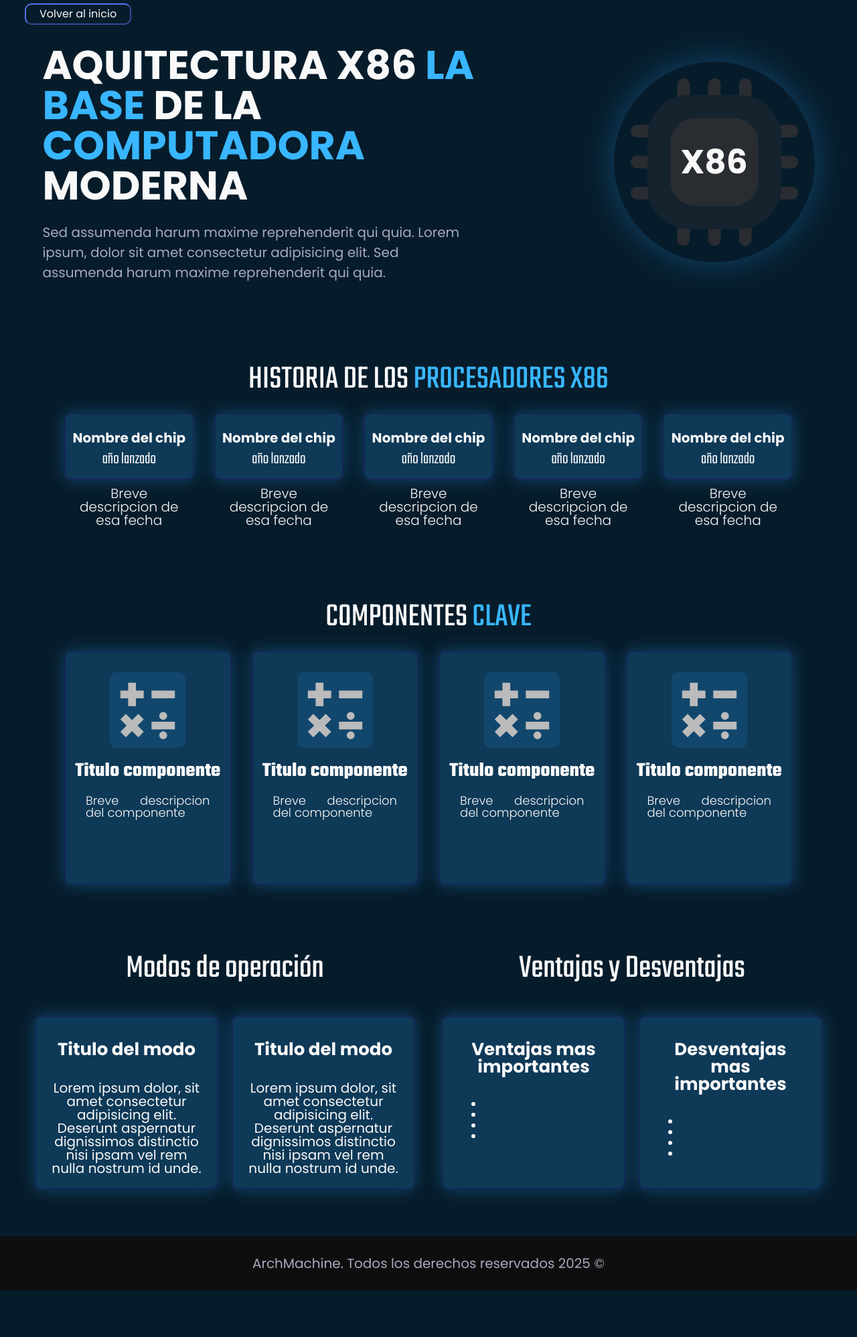
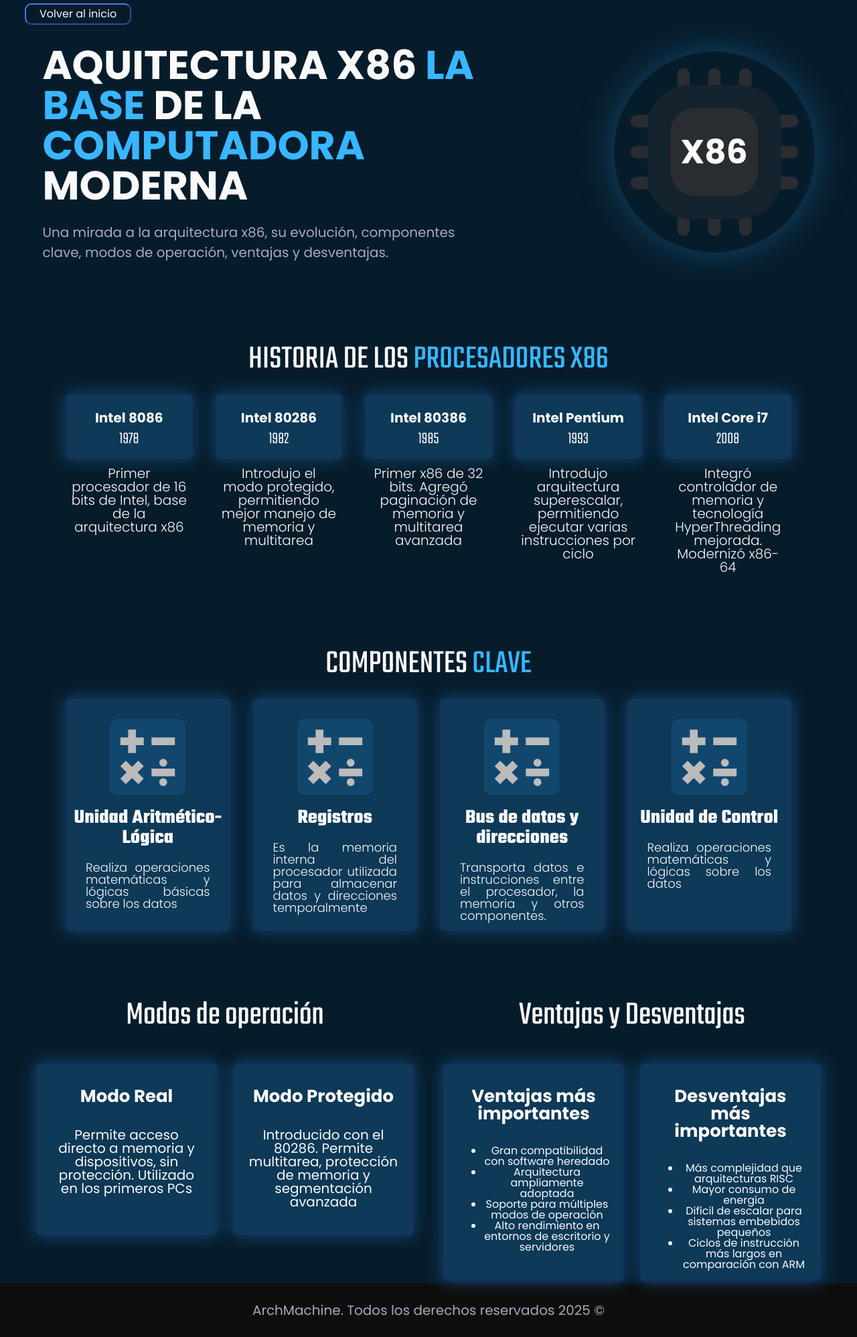
Before and after one commit to Manu-1118/ArchMachine, a PHP site: page /arq86.php in a window 1280 px wide. Shown: the whole page at 67% size. Before the commit the page ends 1927 px from the top, so only its background shows below. Run offline with PHP 8.4, Linux system fonts and the light colour scheme; style sheets or scripts are compiled from the project's sources; some libraries are stand-ins or nearby versions.

Commit message:
Se agregó información a todas las partes de la pagina

```diff
--- a/arq86.php
+++ b/arq86.php
@@ -14,7 +14,7 @@
 
         <div class="contenedor-titulo">
             <h2>AQUITECTURA X86 <span>LA BASE </span>DE LA <span>COMPUTADORA</span> MODERNA</h2>
-            <p>Sed assumenda harum maxime reprehenderit qui quia. Lorem ipsum, dolor sit amet consectetur adipisicing elit. Sed assumenda harum maxime reprehenderit qui quia.</p>
+            <p>Una mirada a la arquitectura x86, su evolución, componentes clave, modos de operación, ventajas y desventajas.</p>
         </div>
 
         <div class="contenedor-imagen">
@@ -32,42 +32,42 @@
 
         <div class="tiempo">
             <div class="contenido">
-                <h3>Nombre del chip</h3>
-                <p>año lanzado</p>
+                <h3> Intel 8086</h3>
+                <p>1978</p>
             </div>
-            <p>Breve descripcion de esa fecha</p>
+            <p> Primer procesador de 16 bits de Intel, base de la arquitectura x86</p>
         </div> <!--.fin tiempo-->
 
         <div class="tiempo">
             <div class="contenido">
-                <h3>Nombre del chip</h3>
-                <p>año lanzado</p>
+                <h3>Intel 80286</h3>
+                <p>1982</p>
             </div>
-            <p>Breve descripcion de esa fecha</p>
+            <p>Introdujo el modo protegido, permitiendo mejor manejo de memoria y multitarea</p>
         </div> <!--.fin tiempo-->
 
         <div class="tiempo">
             <div class="contenido">
-                <h3>Nombre del chip</h3>
-                <p>año lanzado</p>
+                <h3>Intel 80386</h3>
+                <p>1985</p>
             </div>
-            <p>Breve descripcion de esa fecha</p>
+            <p>Primer x86 de 32 bits. Agregó paginación de memoria y multitarea avanzada</p>
         </div> <!--.fin tiempo-->
 
         <div class="tiempo">
             <div class="contenido">
-                <h3>Nombre del chip</h3>
-                <p>año lanzado</p>
+                <h3>Intel Pentium</h3>
+                <p>1993</p>
             </div>
-            <p>Breve descripcion de esa fecha</p>
+            <p>Introdujo arquitectura superescalar, permitiendo ejecutar varias instrucciones por ciclo</p>
         </div> <!--.fin tiempo-->
 
         <div class="tiempo">
             <div class="contenido">
-                <h3>Nombre del chip</h3>
-                <p>año lanzado</p>
+                <h3>Intel Core i7</h3>
+                <p>2008</p>
             </div>
-            <p>Breve descripcion de esa fecha</p>
+            <p>Integró controlador de memoria y tecnología HyperThreading mejorada. Modernizó x86-64</p>
         </div> <!--.fin tiempo-->
     </div>
 </main>
@@ -81,32 +81,32 @@
             <div class="icono">
                 <img src="/build/img/icons/math.svg" alt="Icono">
             </div>
-            <h4>Titulo componente</h4>
-            <p>Breve descripcion del componente</p>
+            <h4>Unidad Aritmético-Lógica</h4>
+            <p>Realiza operaciones matemáticas y lógicas básicas sobre los datos</p>
         </div>
 
         <div class="componente">
             <div class="icono">
                 <img src="/build/img/icons/math.svg" alt="Icono">
             </div>
-            <h4>Titulo componente</h4>
-            <p>Breve descripcion del componente</p>
+            <h4>Registros</h4>
+            <p>Es la memoria interna del procesador utilizada para almacenar datos y direcciones temporalmente</p>
         </div>
 
         <div class="componente">
             <div class="icono">
                 <img src="/build/img/icons/math.svg" alt="Icono">
             </div>
-            <h4>Titulo componente</h4>
-            <p>Breve descripcion del componente</p>
+            <h4>Bus de datos y direcciones</h4>
+            <p>Transporta datos e instrucciones entre el procesador, la memoria y otros componentes.</p>
         </div>
 
         <div class="componente">
             <div class="icono">
                 <img src="/build/img/icons/math.svg" alt="Icono">
             </div>
-            <h4>Titulo componente</h4>
-            <p>Breve descripcion del componente</p>
+            <h4>Unidad de Control</h4>
+            <p>Realiza operaciones matemáticas y lógicas sobre los datos</p>
         </div>
 
     </div>
@@ -119,13 +119,13 @@
 
         <div class="modos-operacion">
             <div class="modo">
-                <h4>Titulo del modo</h4>
-                <p>Lorem ipsum dolor, sit amet consectetur adipisicing elit. Deserunt aspernatur dignissimos distinctio nisi ipsam vel rem nulla nostrum id unde.</p>
+                <h4>Modo Real</h4>
+                <p>Permite acceso directo a memoria y dispositivos, sin protección. Utilizado en los primeros PCs</p>
             </div>
 
             <div class="modo">
-                <h4>Titulo del modo</h4>
-                <p>Lorem ipsum dolor, sit amet consectetur adipisicing elit. Deserunt aspernatur dignissimos distinctio nisi ipsam vel rem nulla nostrum id unde.</p>
+                <h4>Modo Protegido</h4>
+                <p>Introducido con el 80286. Permite multitarea, protección de memoria y segmentación avanzada</p>
             </div>
         </div>
 
@@ -137,22 +137,22 @@
 
         <div class="ventajas-desventajas">
             <div class="ven-des">
-                <h4>Ventajas mas importantes</h4>
+                <h4>Ventajas más importantes</h4>
                 <ul>
-                    <li></li>
-                    <li></li>
-                    <li></li>
-                    <li></li>
+                    <li>Gran compatibilidad con software heredado</li>
+                    <li>Arquitectura ampliamente adoptada</li>
+                    <li>Soporte para múltiples modos de operación</li>
+                    <li>Alto rendimiento en entornos de escritorio y servidores</li>
                 </ul>
             </div>
 
             <div class="ven-des">
-                <h4>Desventajas mas importantes</h4>
+                <h4>Desventajas más importantes</h4>
                 <ul>
-                    <li></li>
-                    <li></li>
-                    <li></li>
-                    <li></li>
+                    <li>Más complejidad que arquitecturas RISC</li>
+                    <li>Mayor consumo de energía</li>
+                    <li>Difícil de escalar para sistemas embebidos pequeños</li>
+                    <li>Ciclos de instrucción más largos en comparación con ARM</li>
                 </ul>
             </div>
         </div>
```
Also changed, not shown: arq64.php (+37 -36 lines), arqarm.php (+36 -36 lines), index.php (+51 -15 lines), partes.php (+36 -1 lines), src/img/herramientas/aire.jpg (added), src/img/herramientas/amperimetro.jpg (added), src/img/herramientas/blower.jpeg (added), src/img/herramientas/dest.jpg (added), src/img/herramientas/kitsol.jpg (added), src/img/herramientas/pasta.webp (added), src/img/herramientas/pulseraanti.jpg (added), src/img/pc/cpu1.jpg (added), src/img/pc/fuente.jpg (added), src/img/pc/gpu.png (added), 1 more files.
